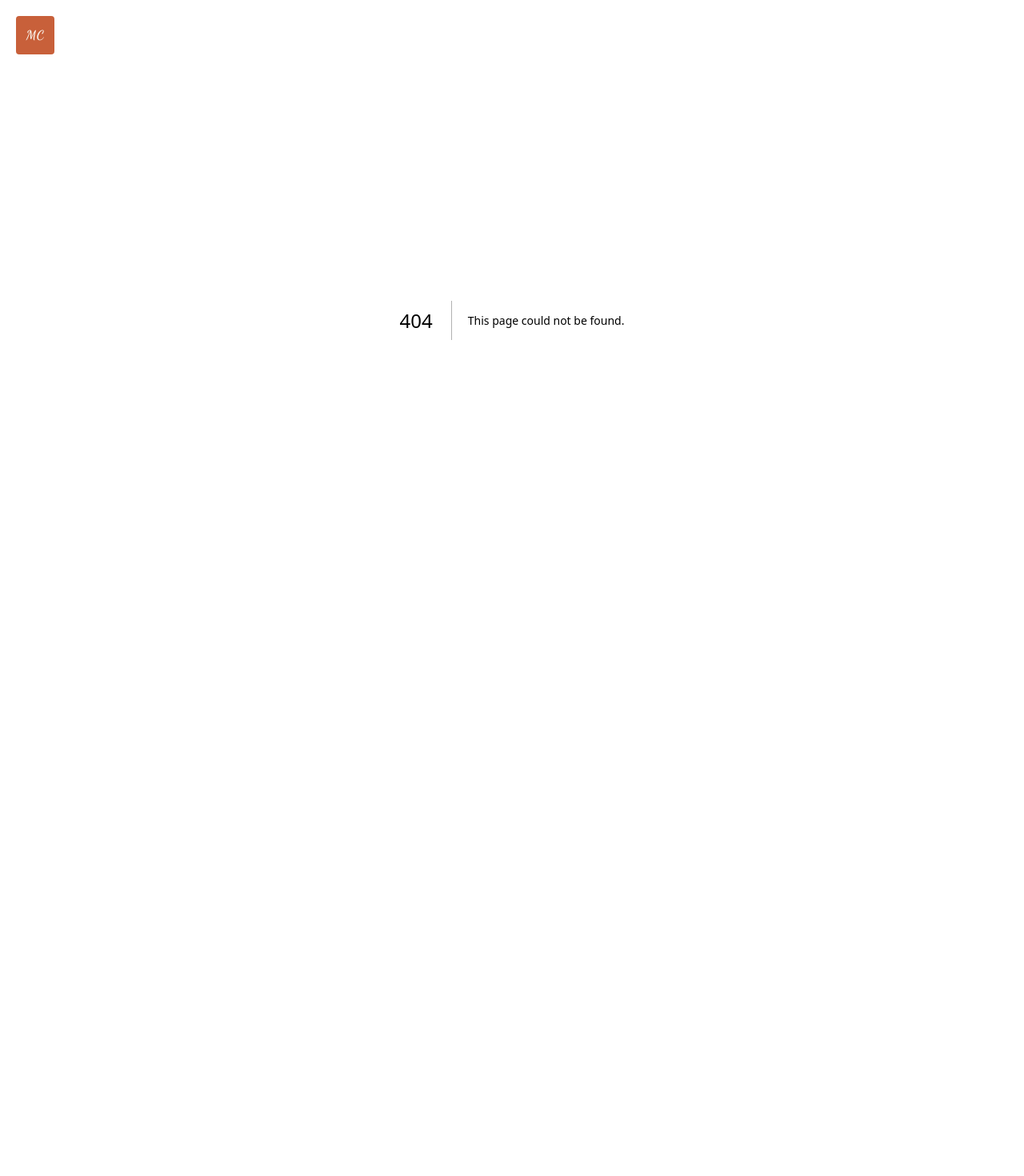
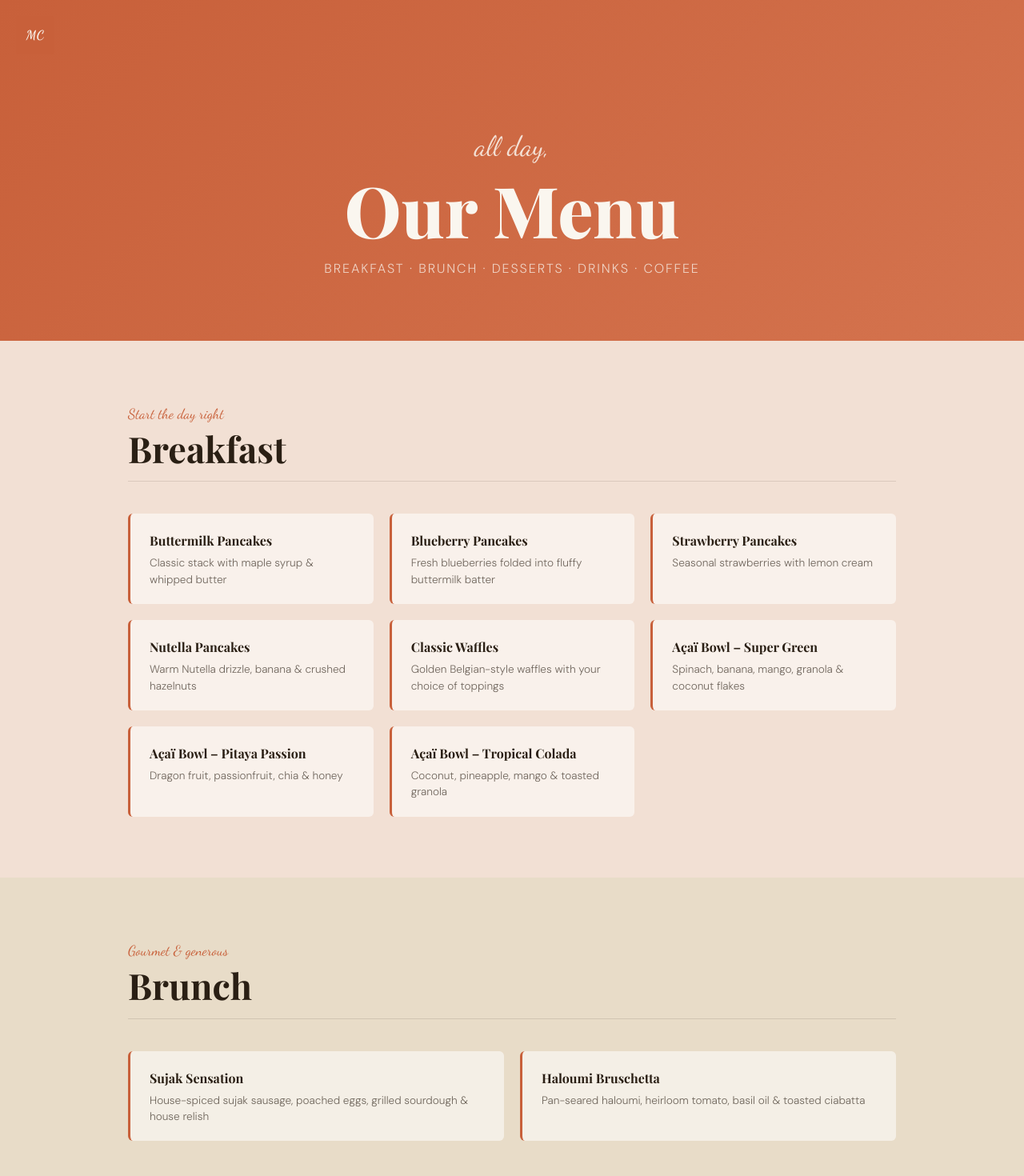
Before and after one commit to Wissko/micasa-cafe, a Next.js app: page /menu in a window 1280 px wide. Before the commit this address had no page. Shown: the top 1470 px of the page at 80% size. Before the commit the page ends 800 px from the top, so only its background shows below. Built offline with nearby package versions, Linux system fonts and the light colour scheme; a web font is replaced by a local one.

Commit message:
feat: add app/menu/page.tsx

```diff
--- /dev/null
+++ b/app/menu/page.tsx
@@ -0,0 +1,239 @@
+'use client'
+
+import { motion } from 'framer-motion'
+
+const fadeUp = (delay = 0) => ({
+  initial: { opacity: 0, y: 28 },
+  whileInView: { opacity: 1, y: 0 },
+  viewport: { once: true },
+  transition: { duration: 0.6, delay, ease: [0.25, 0.46, 0.45, 0.94] as const },
+})
+
+interface MenuItem {
+  name: string
+  desc?: string
+}
+
+interface MenuSection {
+  title: string
+  accent: string
+  bg: string
+  items: MenuItem[]
+}
+
+const menuSections: MenuSection[] = [
+  {
+    title: 'Breakfast',
+    accent: 'Start the day right',
+    bg: 'var(--blush)',
+    items: [
+      { name: 'Buttermilk Pancakes', desc: 'Classic stack with maple syrup & whipped butter' },
+      { name: 'Blueberry Pancakes', desc: 'Fresh blueberries folded into fluffy buttermilk batter' },
+      { name: 'Strawberry Pancakes', desc: 'Seasonal strawberries with lemon cream' },
+      { name: 'Nutella Pancakes', desc: 'Warm Nutella drizzle, banana & crushed hazelnuts' },
+      { name: 'Classic Waffles', desc: 'Golden Belgian-style waffles with your choice of toppings' },
+      { name: 'Açaï Bowl – Super Green', desc: 'Spinach, banana, mango, granola & coconut flakes' },
+      { name: 'Açaï Bowl – Pitaya Passion', desc: 'Dragon fruit, passionfruit, chia & honey' },
+      { name: 'Açaï Bowl – Tropical Colada', desc: 'Coconut, pineapple, mango & toasted granola' },
+    ],
+  },
+  {
+    title: 'Brunch',
+    accent: 'Gourmet & generous',
+    bg: 'var(--sand)',
+    items: [
+      { name: 'Sujak Sensation', desc: 'House-spiced sujak sausage, poached eggs, grilled sourdough & house relish' },
+      { name: 'Haloumi Bruschetta', desc: 'Pan-seared haloumi, heirloom tomato, basil oil & toasted ciabatta' },
+    ],
+  },
+  {
+    title: 'Desserts',
+    accent: 'Sweet finishes',
+    bg: 'var(--blush)',
+    items: [
+      { name: 'Dessert Pizza – Nutella Madness', desc: 'Thin crispy base, Nutella, banana, strawberry & crushed Oreo' },
+      { name: 'Dessert Pizza – White Heaven', desc: 'White chocolate spread, mixed berries & toasted almond' },
+      { name: 'Sundae – Strawberry Dream', desc: 'Vanilla ice cream, fresh strawberries, whipped cream & strawberry sauce' },
+    ],
+  },
+  {
+    title: 'Drinks',
+    accent: 'Fresh pressed & blended',
+    bg: 'var(--cream)',
+    items: [
+      { name: 'Fit Shake – Berry Breaky', desc: 'Mixed berries, banana, almond milk & protein boost' },
+      { name: 'Fit Shake – Mango Muscle', desc: 'Mango, pineapple, coconut water & vanilla protein' },
+      { name: 'Fit Shake – Strawberry Slam', desc: 'Strawberry, honey, oat milk & chia seeds' },
+      { name: 'Fresh Juice – Green Dream', desc: 'Cucumber, apple, celery, spinach & lemon' },
+      { name: 'Fresh Juice – Detoxer', desc: 'Beetroot, carrot, ginger & orange' },
+      { name: 'Fresh Juice – Pear Flair', desc: 'Pear, apple, mint & lime' },
+      { name: 'Fresh Juice – Feel Good', desc: 'Watermelon, strawberry & lemon' },
+      { name: 'Classic Milkshake', desc: 'Your choice of flavour, thick and creamy' },
+      { name: 'Frappe', desc: 'Blended iced coffee or flavoured frappe — ask your server' },
+    ],
+  },
+  {
+    title: 'Coffee',
+    accent: 'Campos specialty',
+    bg: 'var(--espresso)',
+    items: [
+      { name: 'Espresso' },
+      { name: 'Long Black' },
+      { name: 'Flat White' },
+      { name: 'Cappuccino' },
+      { name: 'Latte' },
+      { name: 'Piccolo' },
+      { name: 'Cold Brew' },
+      { name: 'Iced Latte' },
+    ],
+  },
+]
+
+export default function MenuPage() {
+  return (
+    <>
+      {/* Header */}
+      <section style={{
+        background: 'linear-gradient(135deg, var(--terra) 0%, #D4734E 100%)',
+        padding: 'clamp(6rem, 12vw, 10rem) 2rem clamp(3rem, 6vw, 5rem)',
+        textAlign: 'center',
+        position: 'relative',
+        overflow: 'hidden',
+      }}>
+        <div className="tile-pattern" style={{ position: 'absolute', inset: 0, opacity: 0.25 }} />
+        <div style={{ position: 'relative', zIndex: 1 }}>
+          <motion.span
+            {...fadeUp(0)}
+            style={{
+              fontFamily: 'var(--font-dancing)',
+              fontSize: 'clamp(1.5rem, 4vw, 2.2rem)',
+              color: 'rgba(250,246,239,0.85)',
+              display: 'block',
+              marginBottom: '0.3rem',
+            }}
+          >
+            all day,
+          </motion.span>
+          <motion.h1
+            {...fadeUp(0.1)}
+            style={{
+              fontFamily: 'var(--font-playfair)',
+              fontSize: 'clamp(3rem, 8vw, 5.5rem)',
+              fontWeight: 800,
+              color: 'var(--cream)',
+              lineHeight: 1,
+              marginBottom: '1rem',
+            }}
+          >
+            Our Menu
+          </motion.h1>
+          <motion.p
+            {...fadeUp(0.2)}
+            style={{
+              fontFamily: 'var(--font-dmsans)',
+              fontSize: '1rem',
+              color: 'rgba(250,246,239,0.75)',
+              letterSpacing: '0.12em',
+              textTransform: 'uppercase',
+            }}
+          >
+            Breakfast · Brunch · Desserts · Drinks · Coffee
+          </motion.p>
+        </div>
+      </section>
+
+      {/* Menu sections */}
+      {menuSections.map((section, si) => (
+        <section
+          key={section.title}
+          style={{
+            backgroundColor: section.bg,
+            padding: 'clamp(3rem, 6vw, 5rem) 2rem',
+          }}
+        >
+          <div style={{ maxWidth: '960px', margin: '0 auto' }}>
+            {/* Section header */}
+            <motion.div
+              {...fadeUp(0)}
+              style={{ marginBottom: '2.5rem', borderBottom: '1px solid rgba(42,31,20,0.12)', paddingBottom: '1rem' }}
+            >
+              <span style={{
+                fontFamily: 'var(--font-dancing)',
+                fontSize: '1.1rem',
+                color: section.title === 'Coffee' ? 'var(--terra)' : 'var(--terra)',
+                display: 'block',
+                marginBottom: '0.2rem',
+              }}>{section.accent}</span>
+              <h2 style={{
+                fontFamily: 'var(--font-playfair)',
+                fontSize: 'clamp(1.8rem, 4vw, 2.8rem)',
+                fontWeight: 700,
+                color: section.title === 'Coffee' ? 'var(--cream)' : 'var(--espresso)',
+                lineHeight: 1.1,
+              }}>{section.title}</h2>
+            </motion.div>
+
+            {/* Items grid */}
+            <div style={{
+              display: 'grid',
+              gridTemplateColumns: 'repeat(auto-fit, minmax(260px, 1fr))',
+              gap: '1.25rem',
+            }}>
+              {section.items.map((item, ii) => (
+                <motion.div
+                  key={item.name}
+                  initial={{ opacity: 0, y: 20 }}
+                  whileInView={{ opacity: 1, y: 0 }}
+                  viewport={{ once: true }}
+                  transition={{
+                    duration: 0.5,
+                    delay: ii * 0.06,
+                    ease: [0.25, 0.46, 0.45, 0.94],
+                  }}
+                  style={{
+                    padding: '1.25rem 1.5rem',
+                    borderRadius: '6px',
+                    backgroundColor: section.title === 'Coffee'
+                      ? 'rgba(250,246,239,0.06)'
+                      : 'rgba(255,255,255,0.55)',
+                    borderLeft: '3px solid var(--terra)',
+                  }}
+                >
+                  <h3 style={{
+                    fontFamily: 'var(--font-playfair)',
+                    fontWeight: 700,
+                    fontSize: '1rem',
+                    color: section.title === 'Coffee' ? 'var(--cream)' : 'var(--espresso)',
+                    marginBottom: item.desc ? '0.3rem' : 0,
+                  }}>{item.name}</h3>
+                  {item.desc && (
+                    <p style={{
+                      fontFamily: 'var(--font-dmsans)',
+                      fontSize: '0.85rem',
+                      color: section.title === 'Coffee' ? 'rgba(250,246,239,0.6)' : 'rgba(42,31,20,0.65)',
+                      lineHeight: 1.5,
+                    }}>{item.desc}</p>
+                  )}
+                </motion.div>
+              ))}
+            </div>
+          </div>
+        </section>
+      ))}
+
+      {/* Footer note */}
+      <section style={{ backgroundColor: 'var(--sand)', padding: '3rem 2rem', textAlign: 'center' }}>
+        <p style={{
+          fontFamily: 'var(--font-dmsans)',
+          fontSize: '0.85rem',
+          color: 'var(--espresso)',
+          opacity: 0.6,
+          maxWidth: '500px',
+          margin: '0 auto',
+        }}>
+          Menu items may vary by location. Please advise our team of any allergies or dietary requirements.
+        </p>
+      </section>
+    </>
+  )
+}
```
